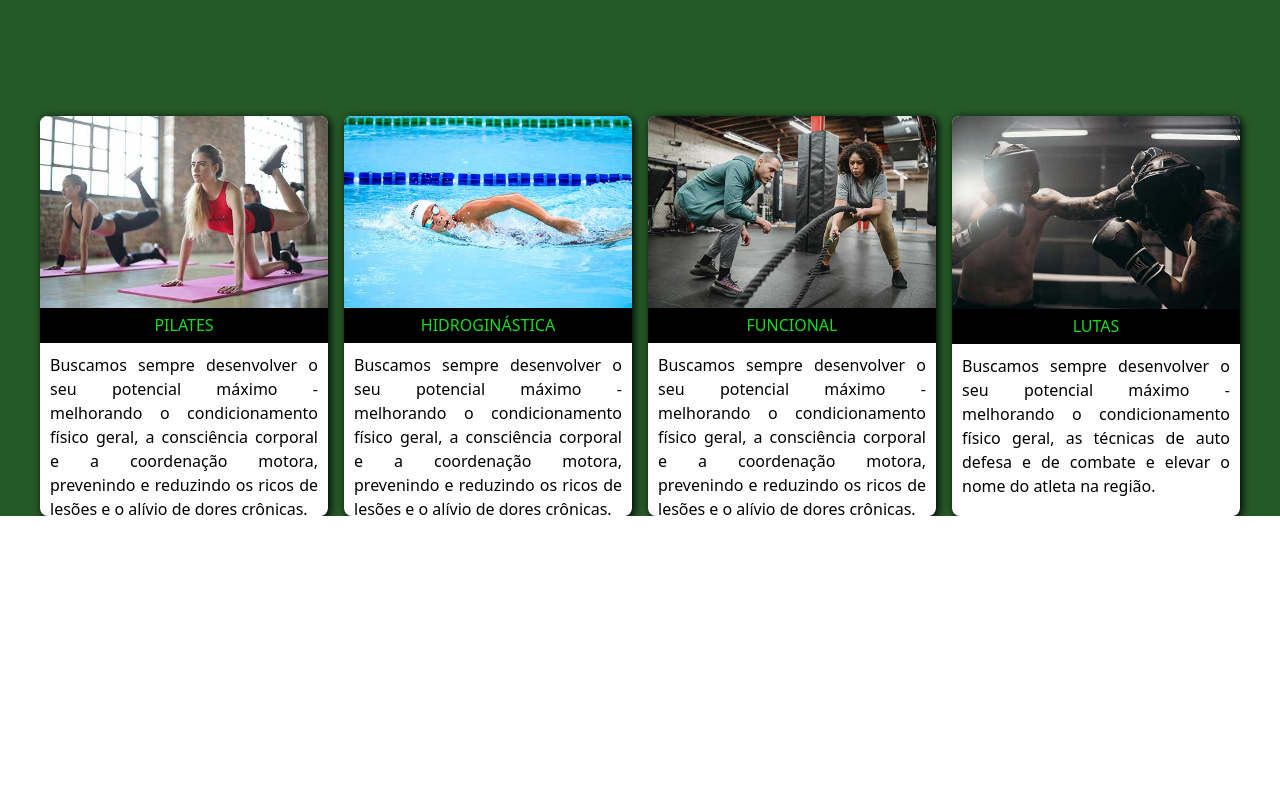
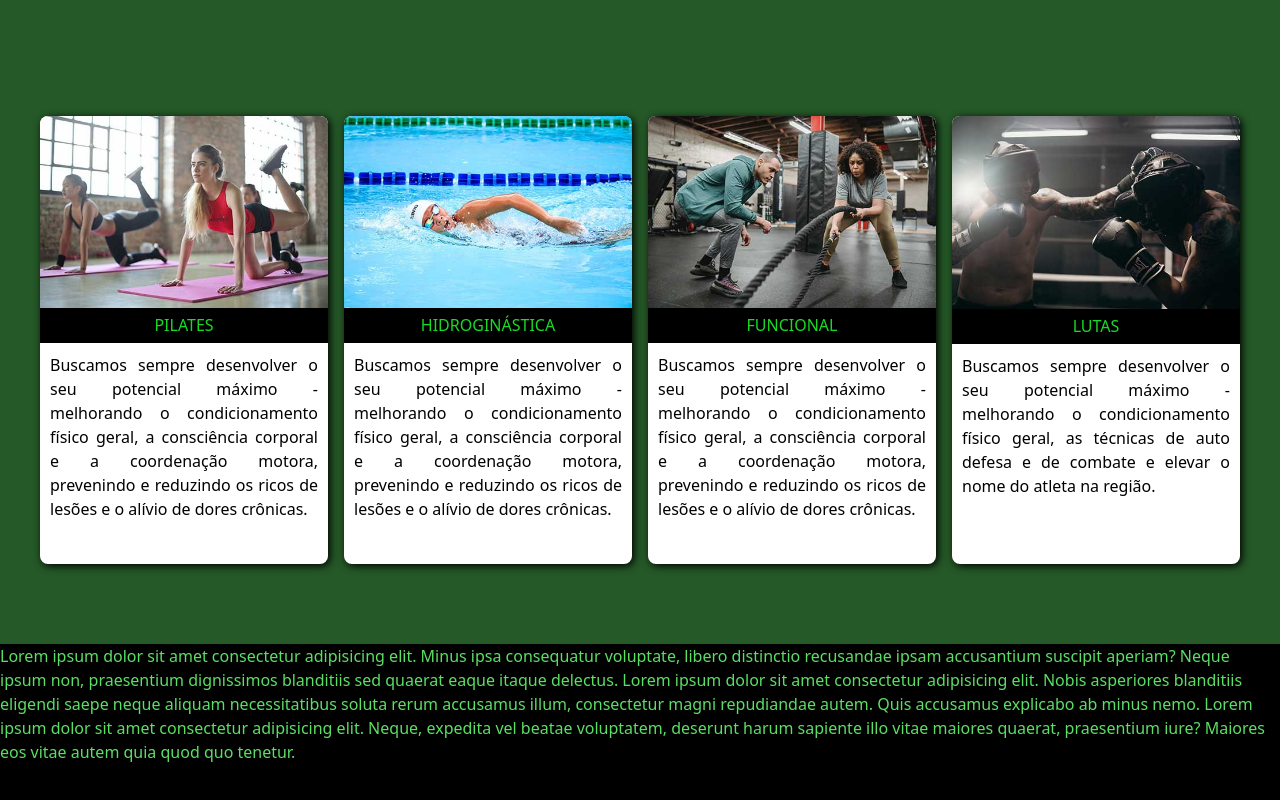
Before and after one commit to MendesIsrael/instituto-mendes-de-sa, a React (Vite) app in the folder project-imendesdesa/: page /vigor in a window 1280 px wide. Shown: the part 1090-1890 px from the top of the page. Before the commit the page ends 1606 px from the top, so only its background shows below. Built offline with nearby package versions, Linux system fonts and the light colour scheme.

Commit message:
atualização

```diff
--- a/project-imendesdesa/src/pages/Vigor.module.css
+++ b/project-imendesdesa/src/pages/Vigor.module.css
@@ -9,6 +9,7 @@
   text-shadow: 1px 1px 3px var(--green-200);
 }
 
+/*---------título---------------------------------------------------------------------------------*/
 .titleVigor {
   min-height: 35rem;
   top: 0;
@@ -30,9 +31,10 @@
   height: 30rem;
   margin-top: 1.5rem;
 }
-
+/*---------modalidades---------------------------------------------------------------------------------*/
 .modalidades {
   background: var(--green-500);
+  padding-bottom: 5rem;
 }
 
 .modalidades h2 {
@@ -48,7 +50,7 @@
 }
 .atividades {
   width: 18rem;
-  height: 25rem;
+  height: 28rem;
   box-shadow: 2px 2px 8px var(--black);
   background: var(--white);
   color: var(--black);
@@ -71,3 +73,10 @@
   padding: 10px;
   text-align: justify;
 }
+/*---------pacotes---------------------------------------------------------------------------------*/
+
+.pacotes {
+  height: 30rem;
+  background: var(--black);
+  color: var(--green-100);
+}
--- a/project-imendesdesa/src/pages/Vigor.tsx
+++ b/project-imendesdesa/src/pages/Vigor.tsx
@@ -40,6 +40,10 @@ export function Vigor() {
             </div>
           </div>
         </div>
+
+        <div className={styles.pacotes}>
+          <p>Lorem ipsum dolor sit amet consectetur adipisicing elit. Minus ipsa consequatur voluptate, libero distinctio recusandae ipsam accusantium suscipit aperiam? Neque ipsum non, praesentium dignissimos blanditiis sed quaerat eaque itaque delectus. Lorem ipsum dolor sit amet consectetur adipisicing elit. Nobis asperiores blanditiis eligendi saepe neque aliquam necessitatibus soluta rerum accusamus illum, consectetur magni repudiandae autem. Quis accusamus explicabo ab minus nemo. Lorem ipsum dolor sit amet consectetur adipisicing elit. Neque, expedita vel beatae voluptatem, deserunt harum sapiente illo vitae maiores quaerat, praesentium iure? Maiores eos vitae autem quia quod quo tenetur.</p>
+        </div>
       </div>
     </section>
   )
```
